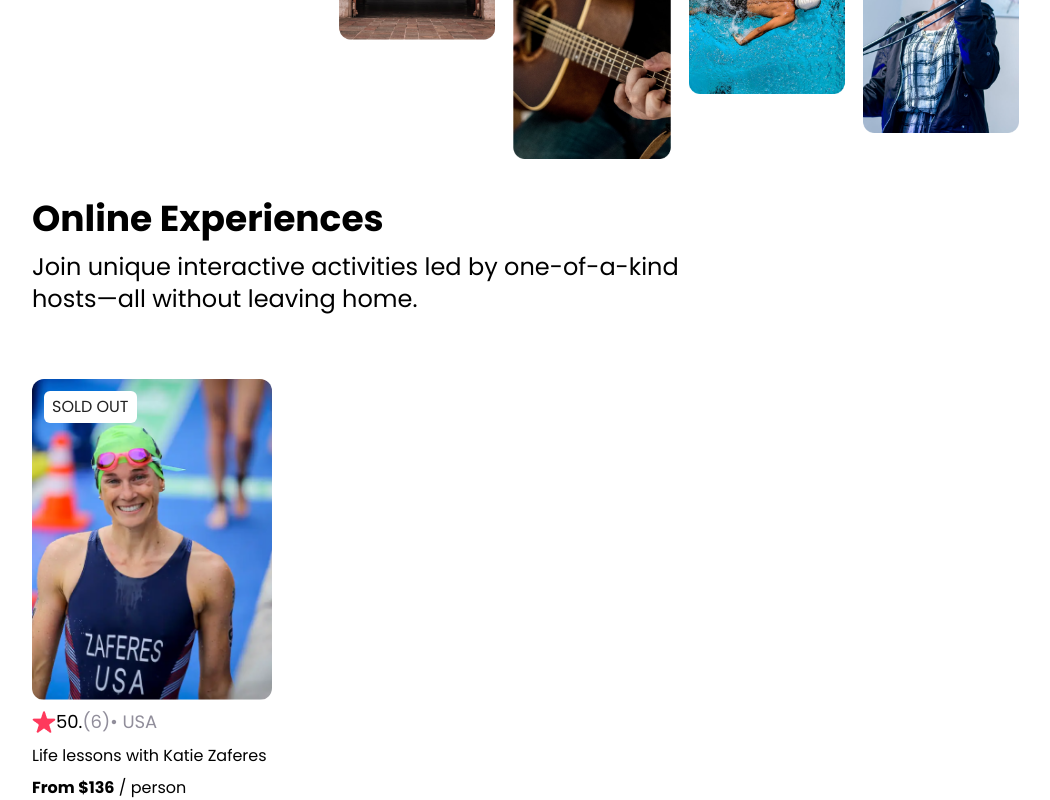
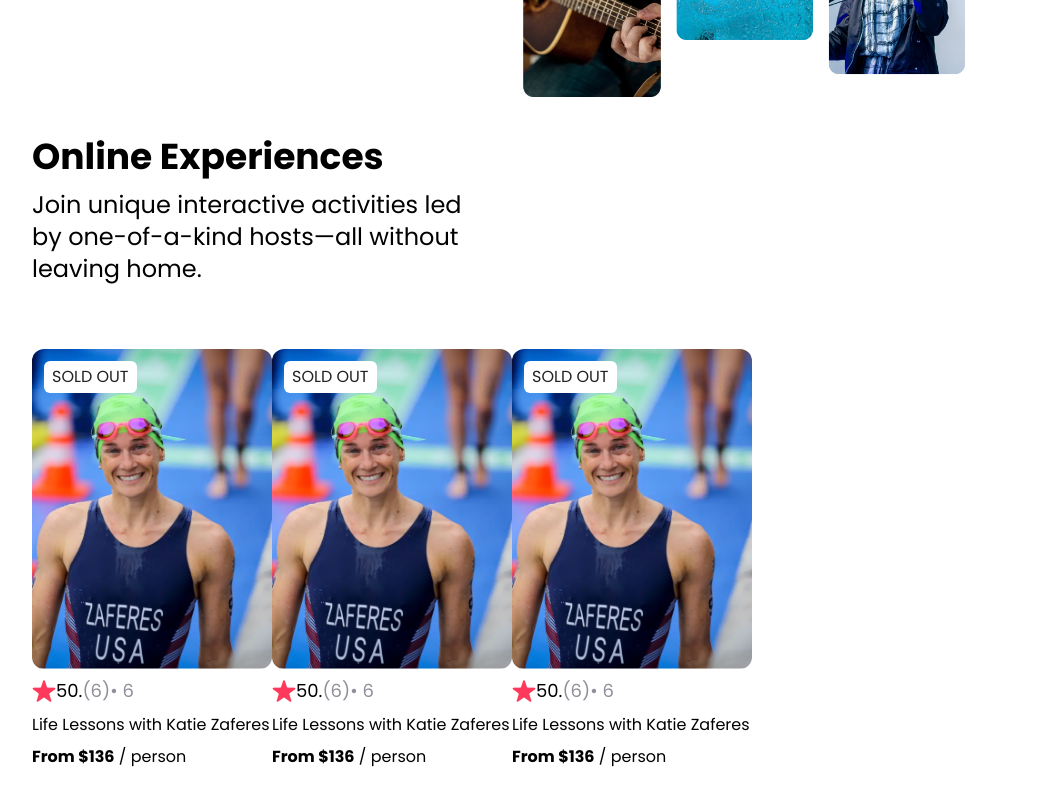
Before and after one commit to josueahadi/airbnb-experiences-clone, a React (Vite) app: page / in a window 1280 px wide. Shown: the part 475-1275 px from the top of the page, without its empty margins (48-1098 px from the left). After the commit the page ends 1244 px from the top, so only its background shows below. Built offline with nearby package versions, Linux system fonts and the light colour scheme.

Commit message:
render cards dynamically....version 1

```diff
--- a/src/components/Card.jsx
+++ /dev/null
@@ -1,30 +0,0 @@
-import KatieZaferes from '../assets/katie-zaferes.png';
-import StarIcon from '../assets/star.png';
-
-export default function Card() {
-    return (
-        // <div className='card'>
-        //     <button onClick={() => setCount((count) => count + 1)}>
-        //         count is {count}
-        //     </button>
-        //     <p>
-        //         Edit <code>src/App.jsx</code> and save to test HMR
-        //     </p>
-        // </div>
-        <section className="pt-16 px-20">
-            <div className="relative w-44 md:w-60">
-                <img src={KatieZaferes} className='w-full rounded-xl' alt="Katie Zaferes" />
-                <span className='uppercase text-[#222222] bg-[#FFFFFF] rounded-md px-2 py-1 absolute top-3 left-3'>Sold Out</span>
-                <div className='flex items-center text-base md:text-lg mt-2'>
-                    <img src={StarIcon} className='w-4 md:w-6' alt="Star Icon" />
-                    <span>50.</span>
-                    <span className='text-[#918E9B]'>(6)</span>
-                    <span className='text-[#918E9B]'>&#8226; USA</span>
-                </div>
-                <h2 className='mt-2'>Life lessons with Katie Zaferes</h2>
-                <p className='mt-2'><span className='font-bold'>From $136</span> / person</p>
-            </div>
-        </section>
-
-    )
-}
--- /dev/null
+++ b/src/components/Cards.jsx
@@ -0,0 +1,58 @@
+import StarIcon from "../assets/star.png";
+import KatieZaferesImage from "../assets/katie-zaferes.png";
+
+const cardsInfo = [
+  {
+    img: KatieZaferesImage,
+    rating: 5.0,
+    reviewCount: 6,
+    country: "USA",
+    title: "Life Lessons with Katie Zaferes",
+    price: 136,
+  },
+  {
+    img: KatieZaferesImage,
+    rating: 5.0,
+    reviewCount: 6,
+    country: "USA",
+    title: "Life Lessons with Katie Zaferes",
+    price: 136,
+  },
+  {
+    img: KatieZaferesImage,
+    rating: 5.0,
+    reviewCount: 6,
+    country: "USA",
+    title: "Life Lessons with Katie Zaferes",
+    price: 136,
+  },
+];
+
+export default function Cards() {
+  return (
+    <section className="flex flex-row pt-16 px-6 sm:px-10 md:px-20">
+      {cardsInfo.map((card, index) => (
+        <div key={index} className="relative w-44 md:w-60">
+          <img
+            src={card.img}
+            className="w-full rounded-xl"
+            alt="Katie Zaferes"
+          />
+          <span className="uppercase text-[#222222] bg-[#FFFFFF] rounded-md px-2 py-1 absolute top-3 left-3">
+            Sold Out
+          </span>
+          <div className="flex items-center text-base md:text-lg mt-2">
+            <img src={StarIcon} className="w-4 md:w-6" alt="Star Icon" />
+            <span>50.</span>
+            <span className="text-[#918E9B]">({card.reviewCount})</span>
+            <span className="text-[#918E9B]">&#8226; {card.reviewCount}</span>
+          </div>
+          <h2 className="mt-2">{card.title}</h2>
+          <p className="mt-2">
+            <span className="font-bold">From ${card.price}</span> / person
+          </p>
+        </div>
+      ))}
+    </section>
+  );
+}
--- a/src/components/Hero.jsx
+++ b/src/components/Hero.jsx
@@ -1,16 +1,22 @@
-import experiencesGrid from '../assets/photo-grid.png'
+import experiencesGrid from "../assets/photo-grid.png";
 
 export default function Hero() {
-    return (
-        <section className='w-full'>
-            <div className='flex justify-center'>
-                <img src={experiencesGrid} className='w-2/3 py-10' alt="Experience Grid" />
-            </div>
-            <div className='text-left px-20'>
-                <h1 className='font-semibold text-4xl'>Online Experiences</h1>
-                <p className='font-light text-base md:text-2xl pt-3 md:w-3/5'>Join unique interactive activities led by one-of-a-kind hosts—all without leaving home.
-                </p>
-            </div>
-        </section>
-    )
+  return (
+    <section className="w-full px-6 sm:px-10 md:px-20">
+      <div className="flex justify-center">
+        <img
+          src={experiencesGrid}
+          className="w-full sm:w-full md:w-full lg:w-2/3 py-10"
+          alt="Experience Grid"
+        />
+      </div>
+      <div className="text-left">
+        <h1 className="font-semibold text-4xl">Online Experiences</h1>
+        <p className="font-light text-base md:text-2xl pt-3 md:w-[28rem]">
+          Join unique interactive activities led by one-of-a-kind hosts—all
+          without leaving home.
+        </p>
+      </div>
+    </section>
+  );
 }
--- a/src/components/Navbar.jsx
+++ b/src/components/Navbar.jsx
@@ -1,13 +1,13 @@
-import airbnbLogo from '../assets/airbnb-logo.png'
+import airbnbLogo from "../assets/airbnb-logo.png";
 
 export default function Header() {
   return (
-        <header className='w-full'>
-            <nav className='px-20 py-8 shadow-custom w-full'>
+    <header className="w-full">
+      <nav className="px-6 sm:px-10 md:px-20 py-8 shadow-custom w-full">
         <a href="#" target="_blank">
           <img src={airbnbLogo} className="w-24" alt="Airbnb Logo" />
         </a>
       </nav>
     </header>
-    )
+  );
 }
```
Also changed, not shown: src/App.jsx (+6 -37 lines), src/App.css (added). Lines whose indentation alone changed are shown as unchanged.
